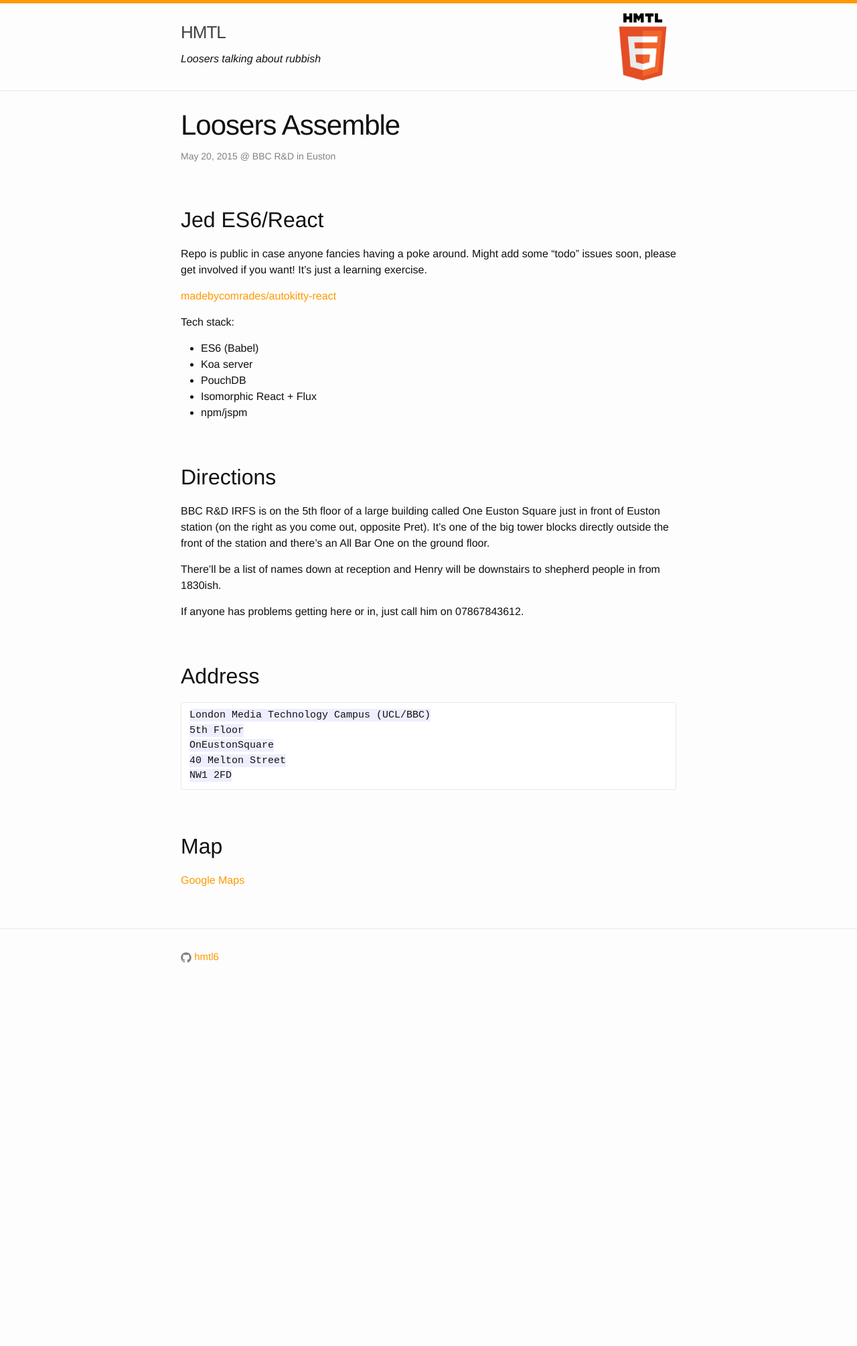
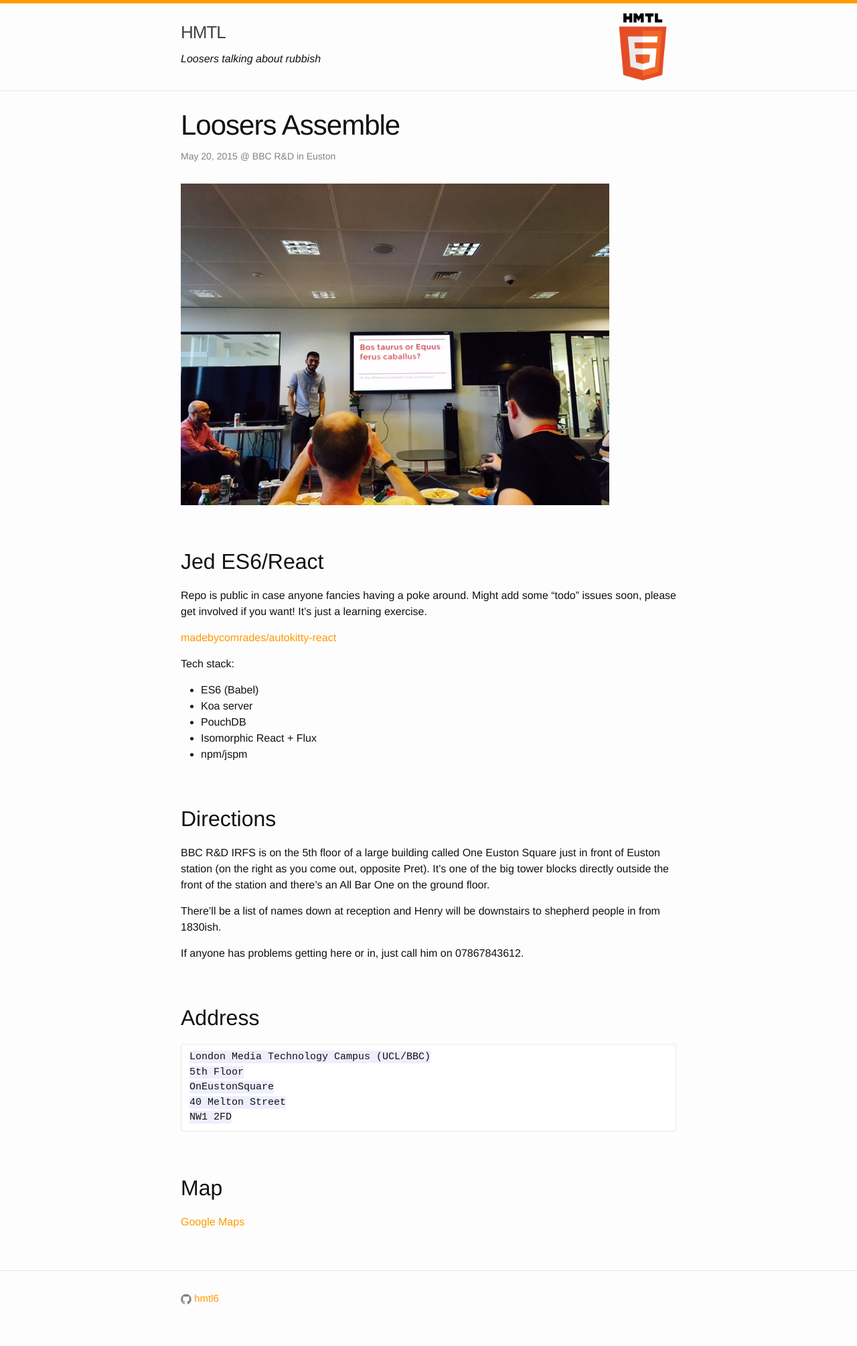
Before and after one commit to hmtl6/hmtl6.github.io, a Jekyll site: the page built from _posts/2015-05-20-loosers-assemble.md, in a window 1280 px wide. Shown: the whole page at 67% size. Built offline with Jekyll 4.4.1, drawn with Linux system fonts in a browser that asks for light colours; before the commit the page ends 1499 px from its top, so only the background shows below that.

Commit message:
Added image for loosers assemble.

```diff
--- a/_posts/2015-05-20-loosers-assemble.md
+++ b/_posts/2015-05-20-loosers-assemble.md
@@ -10,6 +10,8 @@ speakers:
  - James Booth - The difference between cows and horses (lightning talk)
  - Jed Richards - ES6/React personal project (lightning talk)
 ---
+
+![Loosers]({{ site.url }}/img/2015-05-20-001.jpg)
 
 ## Jed ES6/React
 
```
Also changed, not shown: img/2015-05-20-001.jpg (added).
